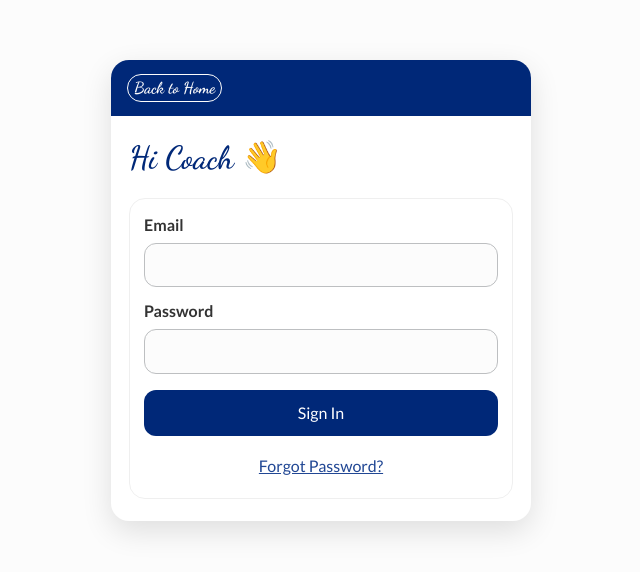
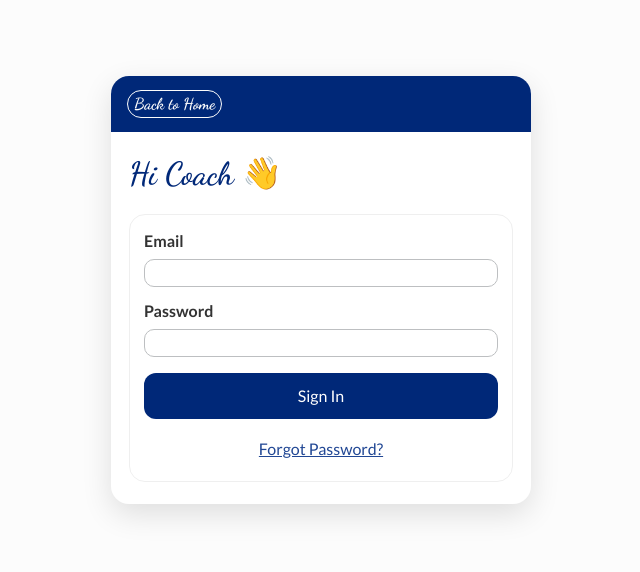
Before and after one commit to Z1M000/EwgWeb2.0, a React (Vite) app in the folder frontend/ewgweb2.0/: page /login in a window 1280 px wide. Shown: the part 110-682 px from the top of the page, without its empty margins (319-959 px from the left). Built offline with nearby package versions, Linux system fonts and the light colour scheme; no server answers.

Commit message:
minor login page ui fix

```diff
--- a/frontend/ewgweb2.0/src/components/Login.tsx
+++ b/frontend/ewgweb2.0/src/components/Login.tsx
@@ -85,7 +85,7 @@ const Login = () => {
                       Email
                     </label>
                     <input
-                      className="input"
+                      className="cell-input"
                       type="email"
                       id="email"
                       value={email}
@@ -121,7 +121,7 @@ const Login = () => {
                       Email
                     </label>
                     <input
-                      className="input"
+                      className="cell-input"
                       type="email"
                       id="email"
                       value={email}
@@ -135,7 +135,7 @@ const Login = () => {
                       Password
                     </label>
                     <input
-                      className="input"
+                      className="cell-input"
                       type="password"
                       id="password"
                       value={password}
```
